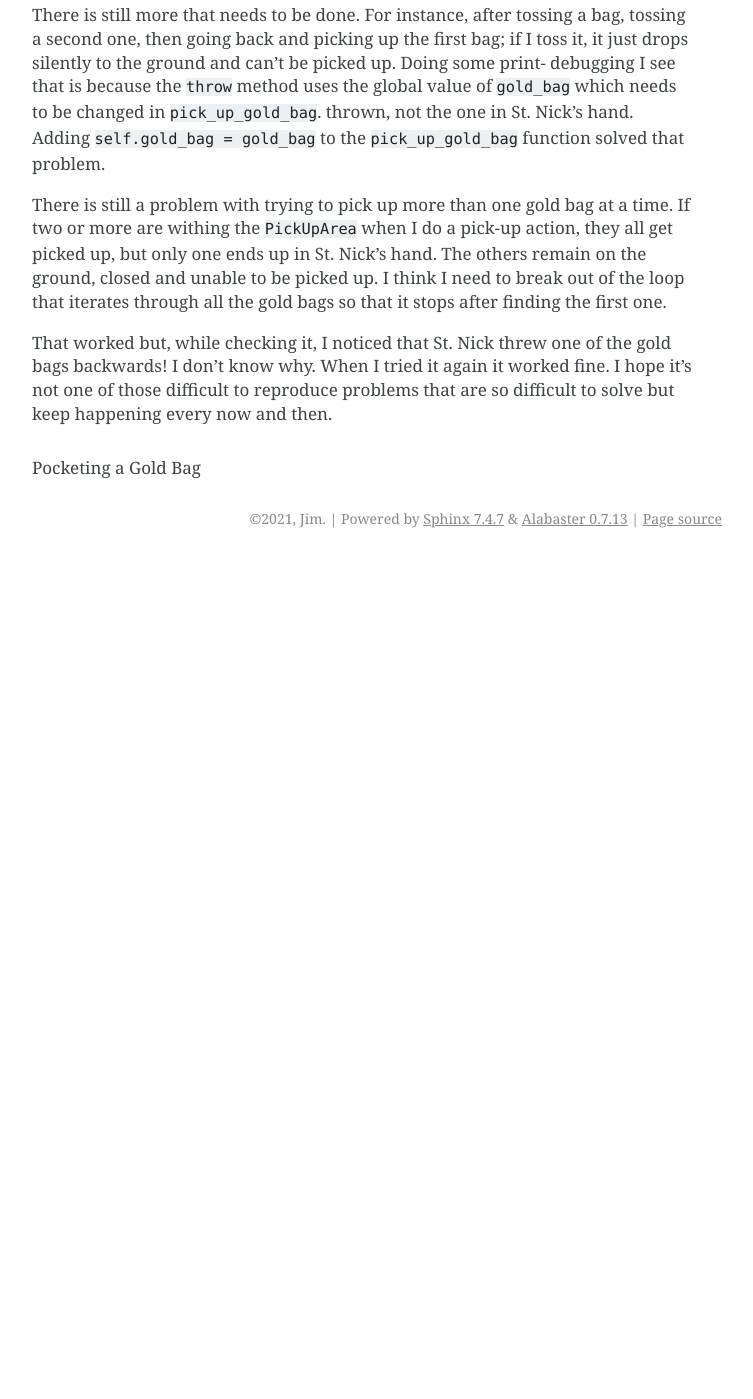
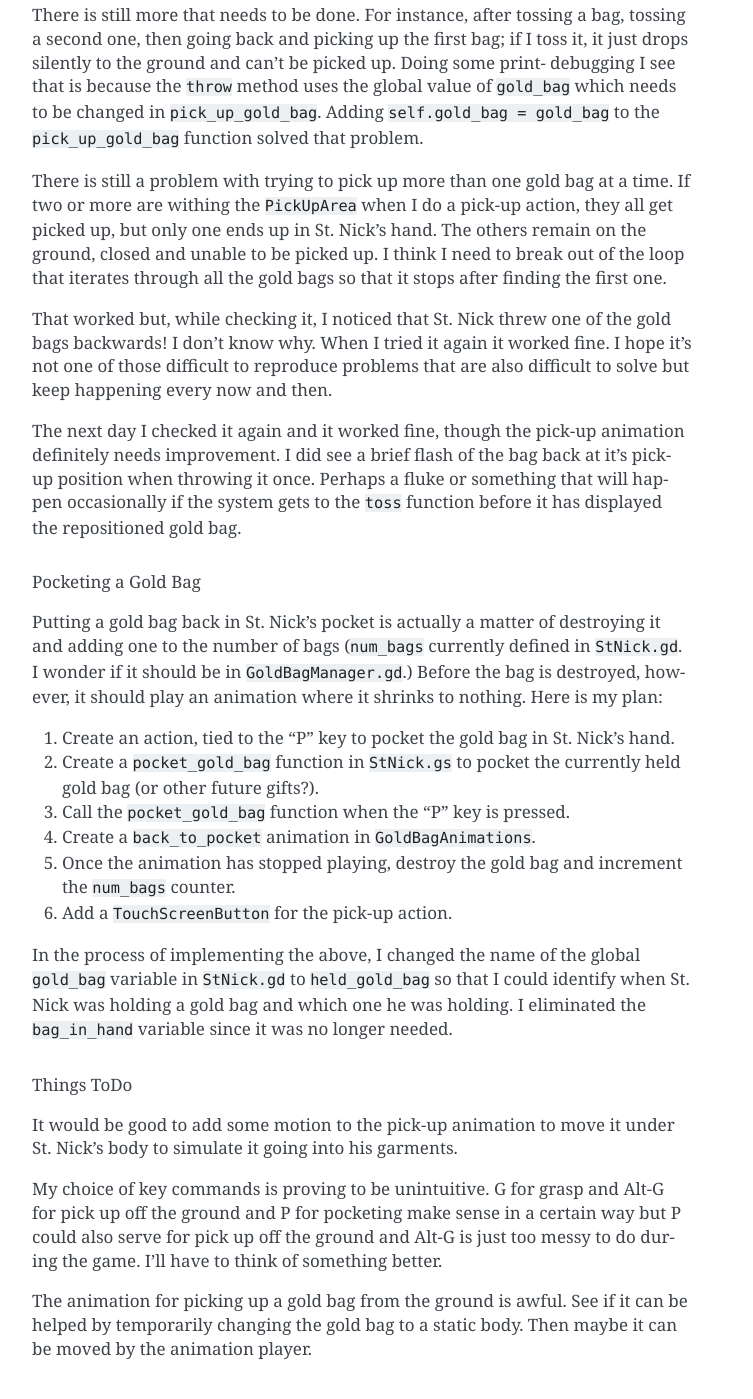
Before and after one commit to JMorris1575/Christmas2022, a Sphinx documentation site: the page built from docs/new_game.rst, in a window 1280 px wide and 1400 px high, scrolled down 25932 px. Shown: the whole window, without its empty margins (388-1141 px from the left). Built offline with Sphinx 7.4.7, drawn with Linux system fonts in a browser that asks for light colours; before the commit the page ends 26490 px from its top, so only the background shows below that.

Commit message:
Added the pocketing action

```diff
--- a/docs/new_game.rst
+++ b/docs/new_game.rst
@@ -1066,8 +1066,7 @@ in ``_integrate_forces`` and ended up with the following:
 There is still more that needs to be done. For instance, after tossing a bag, tossing a second one, then going back and
 picking up the first bag; if I toss it, it just drops silently to the ground and can't be picked up. Doing some print-
 debugging I see that is because the ``throw`` method uses the global value of ``gold_bag`` which needs to be changed in
-``pick_up_gold_bag``. thrown, not the one in St. Nick's hand. Adding ``self.gold_bag = gold_bag`` to the
-``pick_up_gold_bag`` function solved that problem.
+``pick_up_gold_bag``. Adding ``self.gold_bag = gold_bag`` to the ``pick_up_gold_bag`` function solved that problem.
 
 There is still a problem with trying to pick up more than one gold bag at a time. If two or more are withing the
 ``PickUpArea`` when I do a pick-up action, they all get picked up, but only one ends up in St. Nick's hand. The others
@@ -1075,13 +1074,43 @@ remain on the ground, closed and unable to be picked up. I think I need to break
 all the gold bags so that it stops after finding the first one.
 
 That worked but, while checking it, I noticed that St. Nick threw one of the gold bags backwards! I don't know why. When
-I tried it again it worked fine. I hope it's not one of those difficult to reproduce problems that are so difficult to
+I tried it again it worked fine. I hope it's not one of those difficult to reproduce problems that are also difficult to
 solve but keep happening every now and then.
 
-
+The next day I checked it again and it worked fine, though the pick-up animation definitely needs improvement. I did see
+a brief flash of the bag back at it's pick-up position when throwing it once. Perhaps a fluke or something that will
+happen occasionally if the system gets to the ``toss`` function before it has displayed the repositioned gold bag.
 
 
 .. _pocket_gold_bag:
 
 Pocketing a Gold Bag
 ^^^^^^^^^^^^^^^^^^^^
+
+Putting a gold bag back in St. Nick's pocket is actually a matter of destroying it and adding one to the number of bags
+(``num_bags`` currently defined in ``StNick.gd``. I wonder if it should be in ``GoldBagManager.gd``.) Before the bag is
+destroyed, however, it should play an animation where it shrinks to nothing. Here is my plan:
+
+#. Create an action, tied to the "P" key to pocket the gold bag in St. Nick's hand.
+#. Create a ``pocket_gold_bag`` function in ``StNick.gs`` to pocket the currently held gold bag (or other future gifts?).
+#. Call the ``pocket_gold_bag`` function when the "P" key is pressed.
+#. Create a ``back_to_pocket`` animation in ``GoldBagAnimations``.
+#. Once the animation has stopped playing, destroy the gold bag and increment the ``num_bags`` counter.
+#. Add a ``TouchScreenButton`` for the pick-up action.
+
+In the process of implementing the above, I changed the name of the global ``gold_bag`` variable in ``StNick.gd`` to
+``held_gold_bag`` so that I could identify when St. Nick was holding a gold bag and which one he was holding. I
+eliminated the ``bag_in_hand`` variable since it was no longer needed.
+
+Things ToDo
+"""""""""""
+
+It would be good to add some motion to the pick-up animation to move it under St. Nick's body to simulate it going into
+his garments.
+
+My choice of key commands is proving to be unintuitive. G for grasp and Alt-G for pick up off the ground and P for
+pocketing make sense in a certain way but P could also serve for pick up off the ground and Alt-G is just too messy to
+do during the game. I'll have to think of something better.
+
+The animation for picking up a gold bag from the ground is awful. See if it can be helped by temporarily changing the
+gold bag to a static body. Then maybe it can be moved by the animation player.
```
